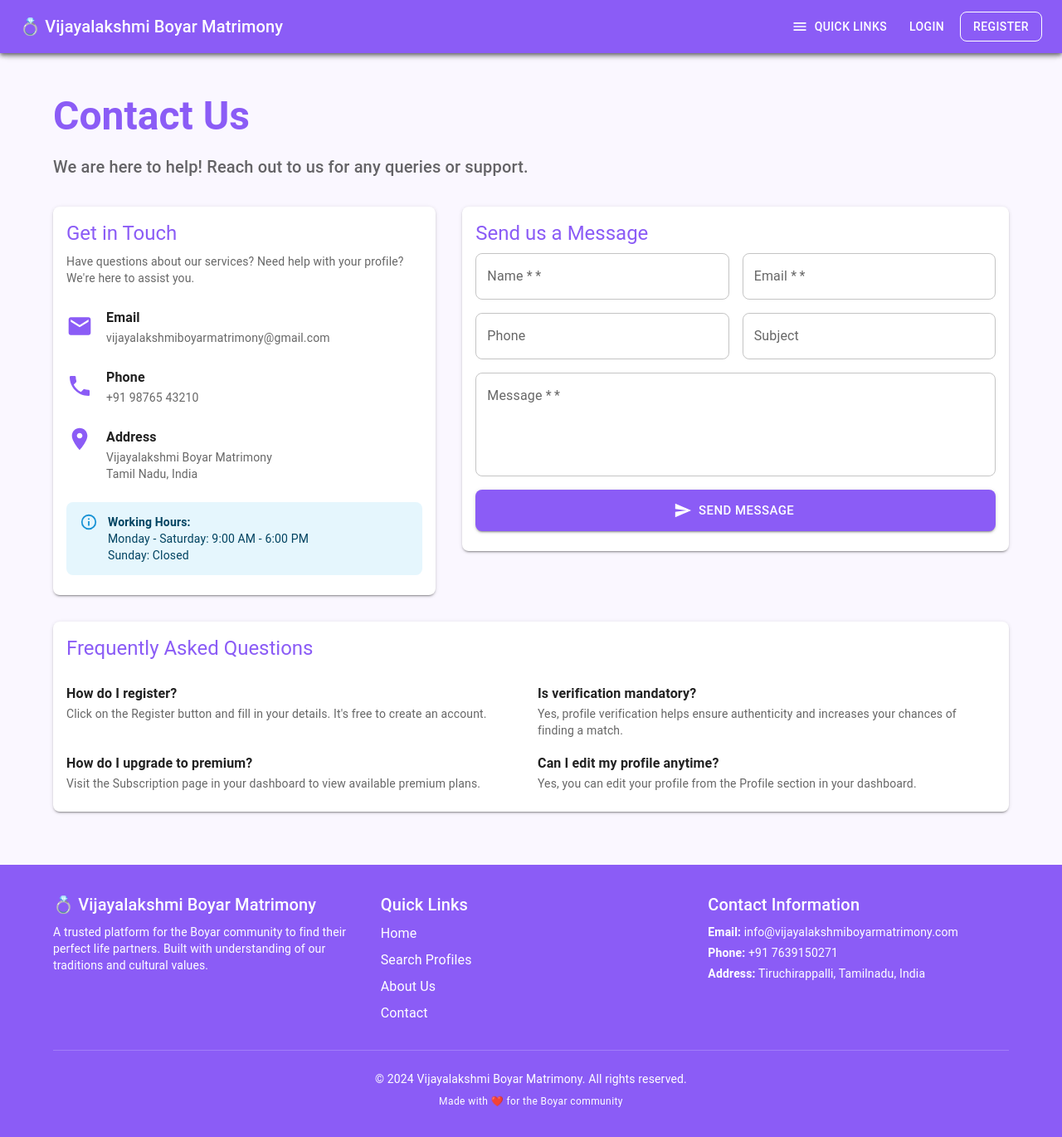
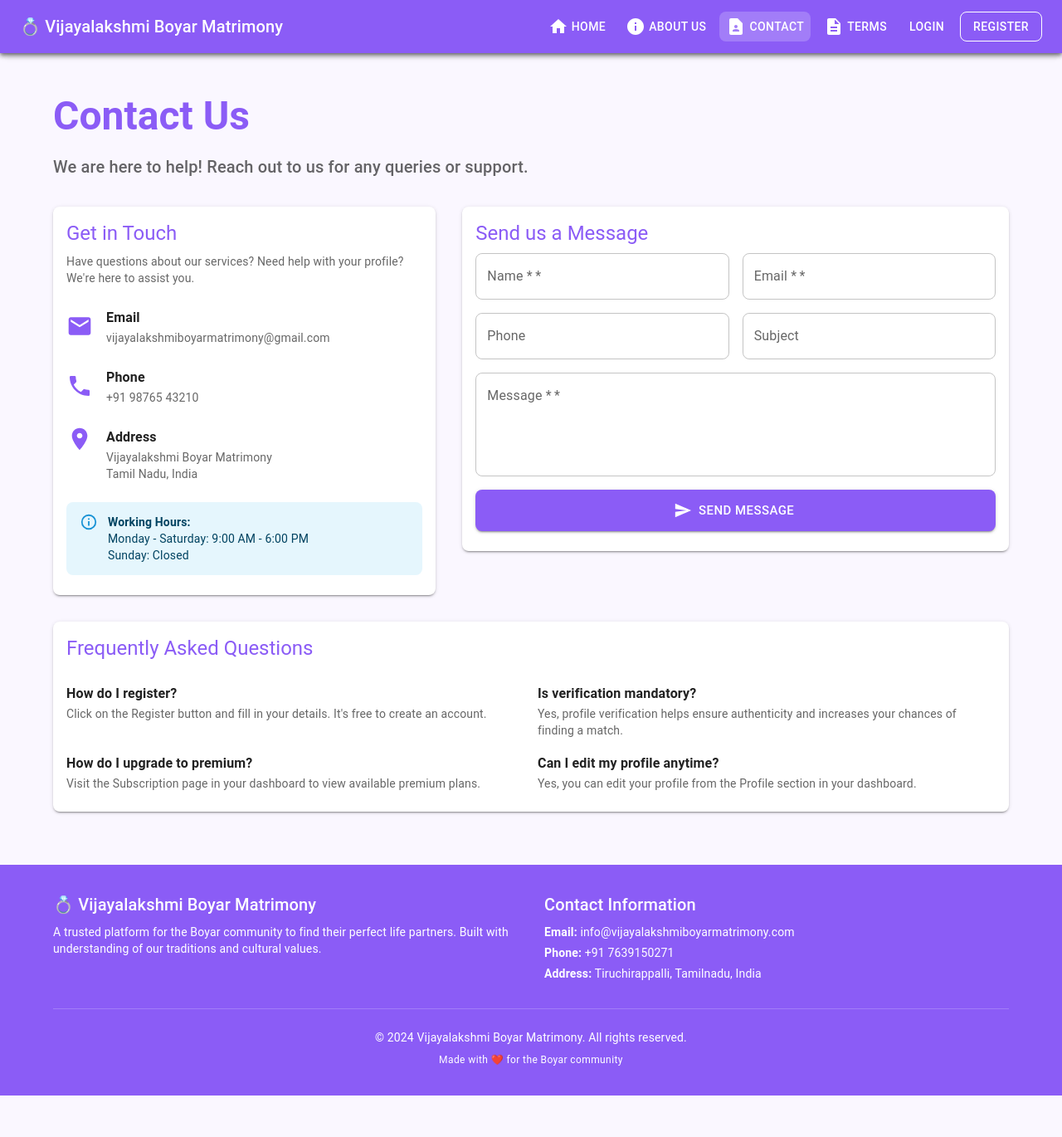
Before and after one commit to Jayakumar09/viji_marimony_14.3.26, a React (Create React App) app in the folder frontend/: page /contact in a window 1280 px wide. Shown: the whole page at 83% size. After the commit the page ends 1320 px from the top, so only its background shows below. Built offline with nearby package versions, Linux system fonts and the light colour scheme; no server answers.

Commit message:
Fix nav bar - inline links and remove duplicate from footer

```diff
--- a/frontend/src/components/Footer.js
+++ b/frontend/src/components/Footer.js
@@ -14,18 +14,6 @@ const Footer = () => {
               A trusted platform for the Boyar community to find their perfect life partners.
               Built with understanding of our traditions and cultural values.
             </Typography>
-          </Box>
-
-          <Box flex="1" minWidth="200px">
-            <Typography variant="h6" gutterBottom>
-              Quick Links
-            </Typography>
-            <Box display="flex" flexDirection="column" gap={1}>
-              <Link href="/" color="inherit" underline="hover">Home</Link>
-              <Link href="/search" color="inherit" underline="hover">Search Profiles</Link>
-              <Link href="/about" color="inherit" underline="hover">About Us</Link>
-              <Link href="/contact" color="inherit" underline="hover">Contact</Link>
-            </Box>
           </Box>
 
           <Box flex="1" minWidth="250px">
--- a/frontend/src/components/Header.js
+++ b/frontend/src/components/Header.js
@@ -1,6 +1,6 @@
 import React from 'react';
 import { AppBar, Toolbar, Typography, Button, Box, IconButton, Menu, MenuItem, Badge, Chip, Divider } from '@mui/material';
-import { AccountCircle, Search, Message, FavoriteBorder, Verified, AdminPanelSettings, WorkspacePremium, Star, Upgrade, SupportAgent, Info, ContactPage, Description, Menu as MenuIcon, Home, Pages } from '@mui/icons-material';
+import { AccountCircle, Search, Message, FavoriteBorder, Verified, AdminPanelSettings, WorkspacePremium, Star, Upgrade, SupportAgent, Info, ContactPage, Description, Home } from '@mui/icons-material';
 import { useNavigate, useLocation } from 'react-router-dom';
 import { useAuth } from '../hooks/useAuth';
 import { normalizeTier, getTierBadgeColor, getTierDisplayName, canUpgrade, isPaidTier, TIER_VALUES } from '../utils/subscription';
@@ -10,7 +10,6 @@ const Header = () => {
   const location = useLocation();
   const { user, logout } = useAuth();
   const [anchorEl, setAnchorEl] = React.useState(null);
-  const [quickLinksAnchor, setQuickLinksAnchor] = React.useState(null);
 
   // Normalize subscription tier from database
   const subscriptionTier = normalizeTier(user?.subscriptionTier || user?.subscription?.plan);
@@ -29,14 +28,6 @@ const Header = () => {
 
   const handleMenuClose = () => {
     setAnchorEl(null);
-  };
-
-  const handleQuickLinksOpen = (event) => {
-    setQuickLinksAnchor(event.currentTarget);
-  };
-
-  const handleQuickLinksClose = () => {
-    setQuickLinksAnchor(null);
   };
 
   const handleLogout = () => {
@@ -168,40 +159,34 @@ const Header = () => {
           </Box>
         ) : (
           <Box display="flex" alignItems="center" gap={1}>
-            {/* Quick Links Dropdown */}
             <Button
               color="inherit"
-              startIcon={<MenuIcon />}
-              onClick={handleQuickLinksOpen}
-              style={{ backgroundColor: quickLinksAnchor ? 'rgba(255,255,255,0.2)' : 'transparent' }}
+              onClick={() => navigate('/')}
+              style={{ backgroundColor: isActive('/') ? 'rgba(255,255,255,0.2)' : 'transparent' }}
             >
-              Quick Links
+              <Home style={{ marginRight: 4 }} /> Home
             </Button>
-            <Menu
-              anchorEl={quickLinksAnchor}
-              keepMounted
-              open={Boolean(quickLinksAnchor)}
-              onClose={handleQuickLinksClose}
+            <Button
+              color="inherit"
+              onClick={() => navigate('/about')}
+              style={{ backgroundColor: isActive('/about') ? 'rgba(255,255,255,0.2)' : 'transparent' }}
             >
-              <MenuItem onClick={() => { navigate('/'); handleQuickLinksClose(); }}>
-                <Home fontSize="small" style={{ marginRight: 8 }} />
-                Home
-              </MenuItem>
-              <MenuItem onClick={() => { navigate('/about'); handleQuickLinksClose(); }}>
-                <Info fontSize="small" style={{ marginRight: 8 }} />
-                About Us
-              </MenuItem>
-              <MenuItem onClick={() => { navigate('/contact'); handleQuickLinksClose(); }}>
-                <ContactPage fontSize="small" style={{ marginRight: 8 }} />
-                Contact
-              </MenuItem>
-              <Divider />
-              <MenuItem onClick={() => { navigate('/terms'); handleQuickLinksClose(); }}>
-                <Description fontSize="small" style={{ marginRight: 8 }} />
-                Terms & Conditions
-              </MenuItem>
-            </Menu>
-
+              <Info style={{ marginRight: 4 }} /> About Us
+            </Button>
+            <Button
+              color="inherit"
+              onClick={() => navigate('/contact')}
+              style={{ backgroundColor: isActive('/contact') ? 'rgba(255,255,255,0.2)' : 'transparent' }}
+            >
+              <ContactPage style={{ marginRight: 4 }} /> Contact
+            </Button>
+            <Button
+              color="inherit"
+              onClick={() => navigate('/terms')}
+              style={{ backgroundColor: isActive('/terms') ? 'rgba(255,255,255,0.2)' : 'transparent' }}
+            >
+              <Description style={{ marginRight: 4 }} /> Terms
+            </Button>
             <Button color="inherit" onClick={() => navigate('/login')}>
               Login
             </Button>
--- /dev/null
+++ b/frontend/src/components/logo.html
@@ -0,0 +1,143 @@
+<!DOCTYPE html>
+<html lang="en">
+<head>
+    <meta charset="UTF-8">
+    <meta name="viewport" content="width=device-width, initial-scale=1.0">
+    <title>Vijayalakshmi Boyar Matrimony - Logo Generator</title>
+    <style>
+        body {
+            font-family: 'Segoe UI', Tahoma, Geneva, Verdana, sans-serif;
+            background-color: #f9f9f9;
+            display: flex;
+            flex-direction: column;
+            align-items: center;
+            justify-content: center;
+            height: 100vh;
+            margin: 0;
+        }
+
+        .container {
+            text-align: center;
+            padding: 40px;
+            background: white;
+            border-radius: 12px;
+            box-shadow: 0 4px 20px rgba(0,0,0,0.05);
+        }
+
+        /* The canvas is transparent by default */
+        #logoCanvas {
+            max-width: 100%;
+            height: auto;
+            /* Grid background just to help you see the transparency while designing */
+            background-image: linear-gradient(45deg, #eee 25%, transparent 25%, transparent 75%, #eee 75%, #eee 100%),
+                              linear-gradient(45deg, #eee 25%, white 25%, white 75%, #eee 75%, #eee 100%);
+            background-size: 20px 20px;
+            background-position: 0 0, 10px 10px;
+            border-radius: 4px;
+        }
+
+        .controls {
+            margin-top: 30px;
+        }
+
+        .btn-download {
+            background-color: #800000; /* Brand Maroon */
+            color: white;
+            border: none;
+            padding: 12px 28px;
+            font-size: 16px;
+            font-weight: bold;
+            border-radius: 5px;
+            cursor: pointer;
+            transition: background 0.3s;
+        }
+
+        .btn-download:hover {
+            background-color: #600000;
+        }
+
+        p {
+            color: #666;
+            font-size: 14px;
+        }
+    </style>
+</head>
+<body>
+
+    <div class="container">
+        <canvas id="logoCanvas" width="600" height="400"></canvas>
+
+        <div class="controls">
+            <button class="btn-download" onclick="downloadLogo()">Download PNG (Transparent)</button>
+            <p>Commercial Pure Logo Style | No Borders | Heritage Icons</p>
+        </div>
+    </div>
+
+    <script>
+        const brandConfig = {
+            name: "VIJAYALAKSHMI",
+            subText: "BOYAR MATRIMONY",
+            colors: {
+                primary: "#800000", // Maroon
+                gold: "#D4AF37",    // Gold
+                text: "#333333"     // Charcoal
+            }
+        };
+
+        function drawLogo() {
+            const canvas = document.getElementById("logoCanvas");
+            const ctx = canvas.getContext('2d');
+            const centerX = canvas.width / 2;
+
+            // 1. Clear for Transparency
+            ctx.clearRect(0, 0, canvas.width, canvas.height);
+
+            // 2. Draw the Symbol (Unique Feature: Kalasam + Vels)
+            // Draw Gold Kalasam Base
+            ctx.strokeStyle = brandConfig.colors.gold;
+            ctx.lineWidth = 6;
+            ctx.beginPath();
+            ctx.arc(centerX, 100, 40, 0.2 * Math.PI, 0.8 * Math.PI, false);
+            ctx.stroke();
+
+            // Draw Vels (Spears) - The "Unique Feature"
+            ctx.lineWidth = 4;
+            // Left Vel
+            ctx.beginPath();
+            ctx.moveTo(centerX - 20, 110);
+            ctx.lineTo(centerX - 60, 50);
+            ctx.stroke();
+            // Right Vel
+            ctx.beginPath();
+            ctx.moveTo(centerX + 20, 110);
+            ctx.lineTo(centerX + 60, 50);
+            ctx.stroke();
+
+            // 3. Draw Main Brand Name (Serif font)
+            ctx.textAlign = "center";
+            ctx.fillStyle = brandConfig.colors.primary;
+            ctx.font = "bold 42px 'Times New Roman', serif";
+            ctx.fillText(brandConfig.name, centerX, 200);
+
+            // 4. Draw Community Tag (Sans-Serif font)
+            ctx.fillStyle = brandConfig.colors.text;
+            ctx.font = "20px Arial, sans-serif";
+            ctx.letterSpacing = "5px"; // Added for premium commercial look
+            ctx.fillText(brandConfig.subText, centerX, 240);
+        }
+
+        function downloadLogo() {
+            const canvas = document.getElementById("logoCanvas");
+
+            // Temporary canvas to remove the grid preview during download
+            const link = document.createElement('a');
+            link.download = 'Vijayalakshmi-Boyar-Matrimony-Logo.png';
+            link.href = canvas.toDataURL("image/png");
+            link.click();
+        }
+
+        // Initialize design on load
+        window.onload = drawLogo;
+    </script>
+</body>
+</html>
```
